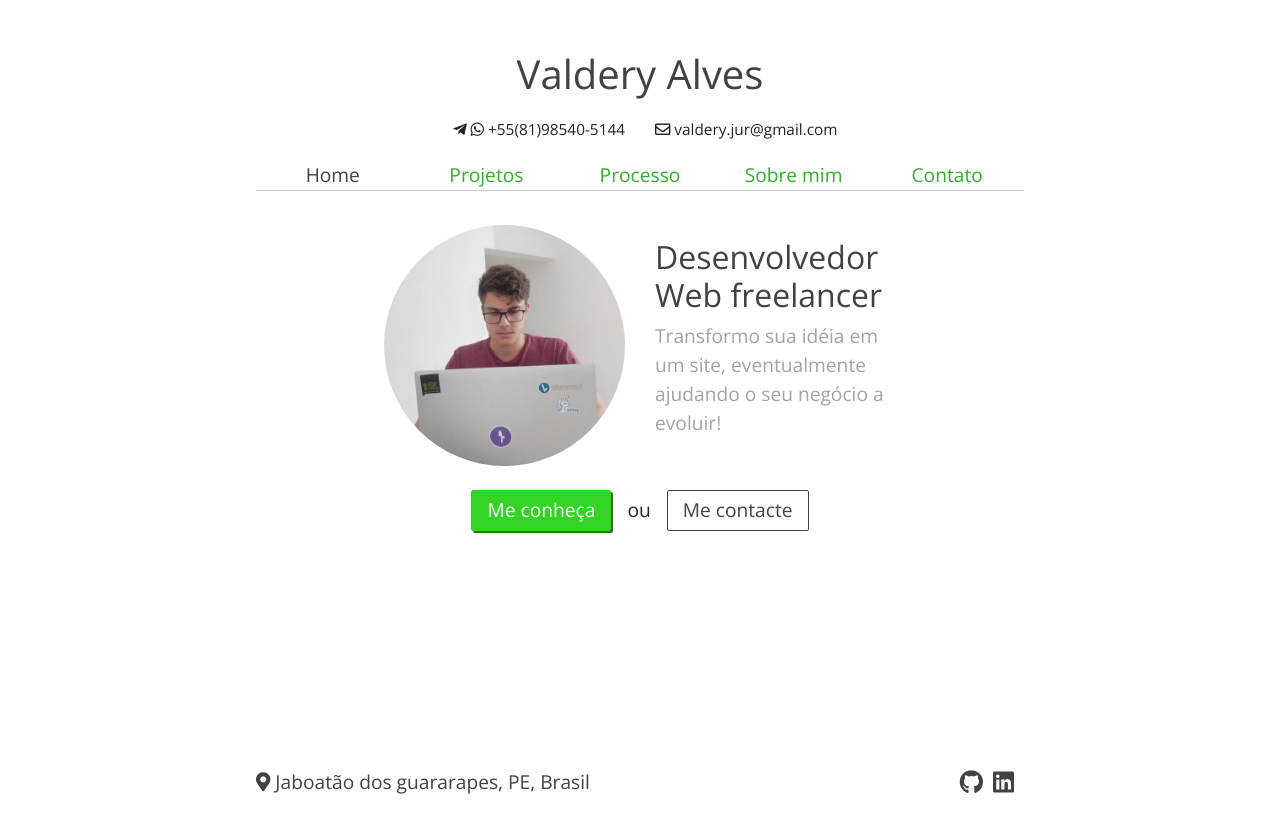
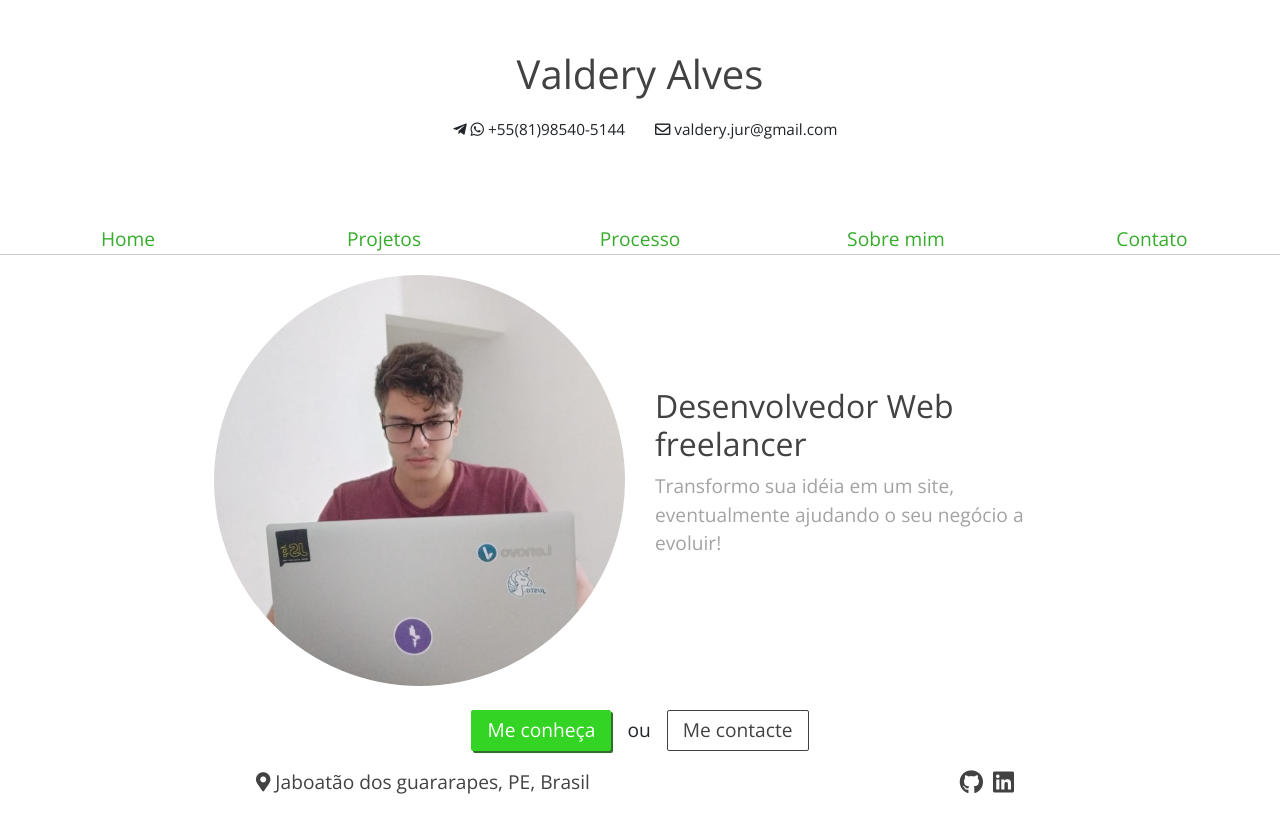
Before and after one commit to lavesan/portfolio, a React (Create React App) app: page /home in a window 1280 px wide. Shown: the top 832 px of the page. Before the commit the page ends 800 px from the top, so only its background shows below. Built offline with nearby package versions, Linux system fonts and the light colour scheme; the HTML template or start-up script is replaced by a standard one.

Commit message:
:sparkles: Adiciona um position sticky na barra de navegação
Signed-off-by: valdery <valdery.jur@gmail.com>

```diff
--- a/src/App.styles.ts
+++ b/src/App.styles.ts
@@ -1,11 +1,10 @@
 import styled from 'styled-components';
 
 export const StyledApp = styled.div`
-width: 60%;
-margin: 0 auto;
-min-width: 300px;
+  overflow-x: hidden;
   padding: 225px 0 50px 0;
   font-size: 1.2rem;
+  height: 3000px;
   font-family: ${({ theme }) => theme.fontFamily};
   .green-title {
     color: ${({ theme }) => theme.success.terciaryColor};
--- a/src/components/header/header.tsx
+++ b/src/components/header/header.tsx
@@ -1,6 +1,6 @@
 import React, { useEffect } from 'react';
 import { NavLink } from 'react-router-dom';
-import { StyledHeader, navMinWidth } from './styles';
+import { StyledHeader, navMinWidth, StyledNavBar, StyledArrowNavBar } from './styles';
 
 let navBar: any;
 let leftArrow: any;
@@ -69,7 +69,7 @@ const horizontalSlide = (e: any) => {
     }
 }
 
-export const HeaderComponent = () => {
+export const HeaderComponent: React.FC = () => {
     window.addEventListener("resize", () => {
         if (window.innerWidth < navMinWidth) {
             leftArrow.style.display = 'none';
@@ -96,6 +96,7 @@ export const HeaderComponent = () => {
     }, []);
 
     return (
+        <>
             <StyledHeader>
                 <h1 className="text-center title">Valdery Alves</h1>
                 <div className="gray-font row flex-row justify-content-center align-items-center">
@@ -107,15 +108,17 @@ export const HeaderComponent = () => {
                         <span className="far fa-envelope mr-1"></span> valdery.jur@gmail.com
                     </p>
                 </div>
+            </StyledHeader>
+            <StyledArrowNavBar>
                 <span id="left-arrow" className="arrow-icon">
                     <span className="fas fa-arrow-left"></span>
                 </span>
                 <span id="right-arrow" className="arrow-icon">
                     <span className="fas fa-arrow-right"></span>
                 </span>
-            <nav
+            </StyledArrowNavBar>
+            <StyledNavBar
                 id="nav-bar"
-                className="header-nav"
                 onTouchStart={activateSlide}
                 onTouchMove={horizontalSlide}
                 onMouseDown={activateSlide}
@@ -150,7 +153,7 @@ export const HeaderComponent = () => {
                         </NavLink>
                     </li>
                 </ul>
-            </nav>
-        </StyledHeader>
+            </StyledNavBar>
+        </>
     )
 }
--- a/src/components/header/styles.ts
+++ b/src/components/header/styles.ts
@@ -3,8 +3,77 @@ import styled from 'styled-components';
 /** @description Minimum width fo navigation bar */
 export const navMinWidth = 750;
 
+export const StyledNavBar = styled.nav`
+    margin-bottom: 20px;
+    position: sticky;
+    top: 0;
+    left: 0;
+    width: 100%;
+    background-color: #fff;
+    border-bottom: thin solid #cccccc;
+    height: 30px;
+    min-width: ${navMinWidth}px;
+    -webkit-user-select: none; /* Chrome all / Safari all */
+    -moz-user-select: none; /* Firefox all */
+    -ms-user-select: none;
+    user-select: none;
+    overflow: -moz-scrollbars-none;
+    -ms-overflow-style: none;
+    scrollbar-width: none; /* Firefox 64 */
+    ul, li {
+        padding: 0;
+        list-style: none;
+        white-space: nowrap;
+    }
+    ul {
+        white-space: nowrap;
+        overflow-x: auto;
+        -webkit-overflow-scrolling: touch;
+        -ms-overflow-style: -ms-autohiding-scrollbar;
+    }
+    &::-webkit-scrollbar {
+        display: none;
+    }
+    li {
+        float: left;
+        width: 20%;
+        a {
+            user-select: none;
+            text-decoration: none;
+            color: #35ad2a;
+        }
+    }
+`;
+
+export const StyledArrowNavBar = styled.div`
+    position: sticky;
+    top: 0;
+    z-index: 2;
+    .arrow-icon {
+        position: absolute;
+        z-index: 2;
+        /* top: -40px; */
+        display: flex;
+        align-items: center;
+        justify-content: center;
+        width: 30px;
+        color: ${({ theme }) => theme.neutral.primaryColor};
+        text-align: center;
+    }
+
+    #left-arrow {
+        left: 0;
+        background-image: linear-gradient(to right, #FFF, #FFF, #FFF, transparent);
+    }
+
+    #right-arrow {
+        right: 0;
+        background-image: linear-gradient(to left, #FFF, #FFF, #FFF, transparent);
+    }
+`;
+
 export const StyledHeader = styled.header`
-    position: fixed;
+    position: absolute;
     left: 0;
     right: 0;
     top: 0;
@@ -13,12 +82,8 @@ export const StyledHeader = styled.header`
     background-color: #FFF;
     z-index: 1;
     padding-top: 50px;
-    .header-nav ul, li {
-        padding: 0;
-        list-style: none;
-        white-space: nowrap;
-    }
-    .arrow-icon {
+
+    /* .arrow-icon {
         position: absolute;
         bottom: 0;
         z-index: 2;
@@ -34,41 +99,12 @@ export const StyledHeader = styled.header`
         left: 0;
         background-image: linear-gradient(to right, #FFF, #FFF, #FFF, transparent);
     }
+
     #right-arrow {
         right: 0;
         background-image: linear-gradient(to left, #FFF, #FFF, #FFF, transparent);
-    }
+    } */
 
-    .header-nav {
-        border-bottom: thin solid #cccccc;
-        height: 30px;
-        min-width: ${navMinWidth}px;
-        -webkit-user-select: none; /* Chrome all / Safari all */
-        -moz-user-select: none; /* Firefox all */
-        -ms-user-select: none;
-        user-select: none;
-        overflow: -moz-scrollbars-none;
-        -ms-overflow-style: none;
-        scrollbar-width: none; /* Firefox 64 */
-        ul {
-            white-space: nowrap;
-            overflow-x: auto;
-            -webkit-overflow-scrolling: touch;
-            -ms-overflow-style: -ms-autohiding-scrollbar;
-        }
-        &::-webkit-scrollbar {
-            display: none;
-        }
-        li {
-            float: left;
-            width: 20%;
-            a {
-                user-select: none;
-                text-decoration: none;
-                color: #35ad2a;
-            }
-        }
-    }
     .gray-font {
         font-size: 0.8em;
         margin: 20px 0;
```
Lines whose indentation alone changed are shown as unchanged.
